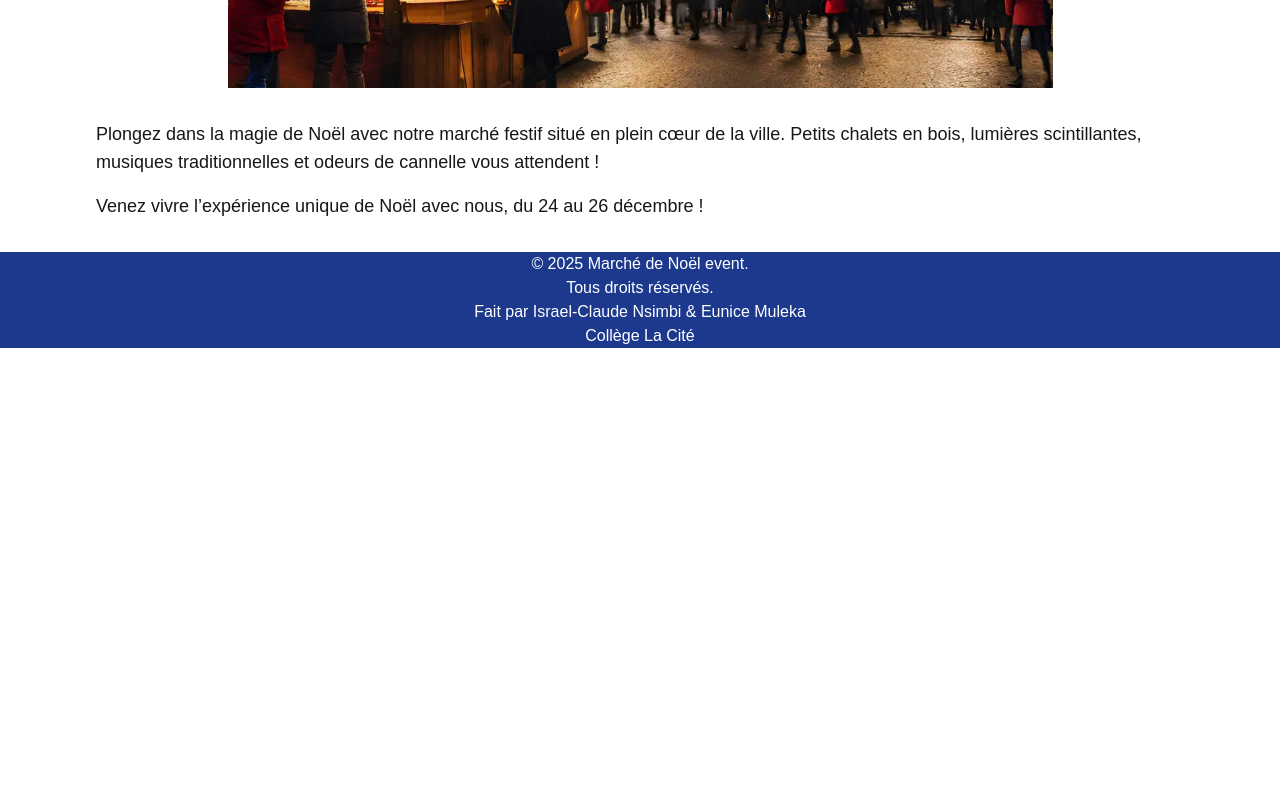
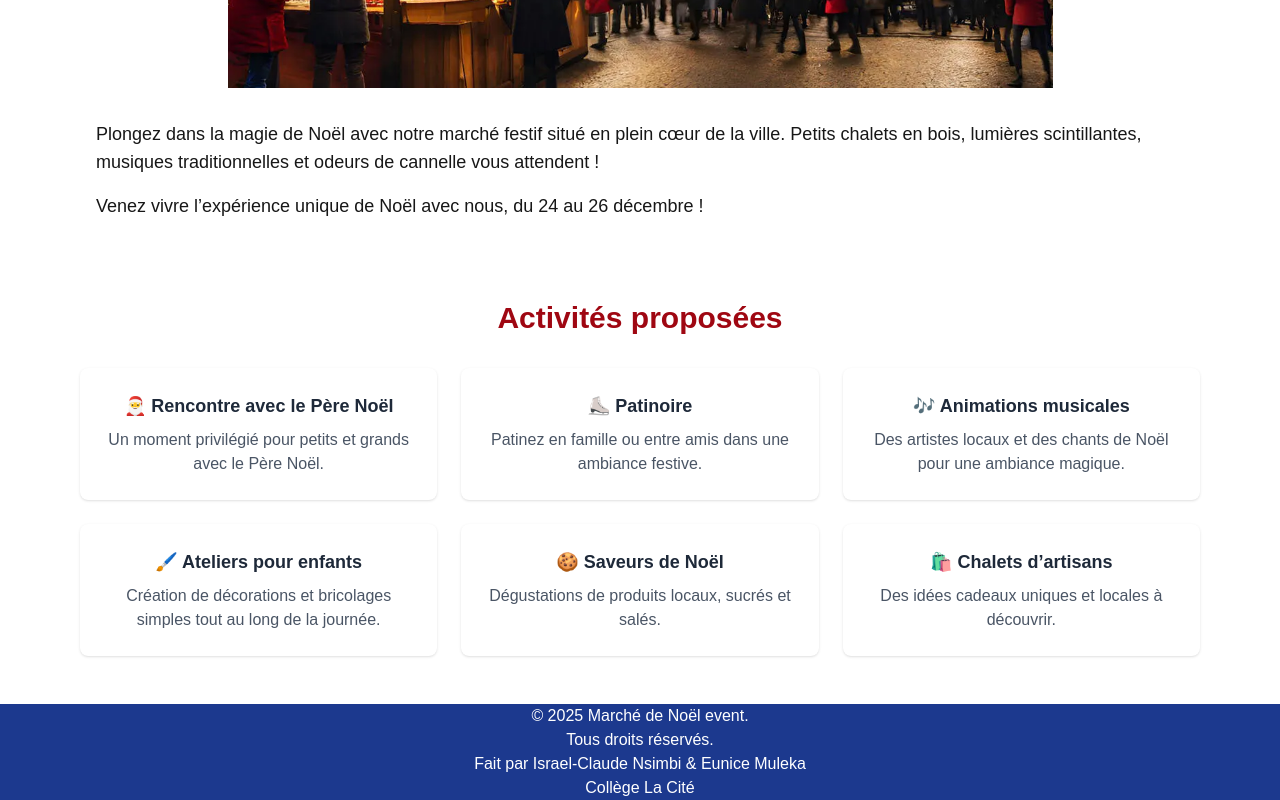
Before and after one commit to Isni-512/event-app, a Next.js app: page / in a window 1280 px wide. Shown: the part 584-1384 px from the top of the page. Before the commit the page ends 932 px from the top, so only its background shows below. Built offline with nearby package versions, Linux system fonts and the light colour scheme.

Commit message:
Ajout des activité

```diff
--- a/app/page.jsx
+++ b/app/page.jsx
@@ -1,8 +1,12 @@
+import Activites from "@/components/home/Activites";
 import Presentation from "@/components/home/Presentation";
 import Image from "next/image";
 
 export default function Home() {
     return (
+        <>
         <Presentation />
+        <Activites />
+        </>
     );
 }
--- /dev/null
+++ b/components/home/Activites.jsx
@@ -0,0 +1,43 @@
+// components/Activites.jsx
+
+export default function Activites() {
+  return (
+    <section className="py-12 px-4 max-w-6xl mx-auto">
+      <h2 className="text-3xl font-bold text-center text-red-800 mb-8">
+        Activités proposées
+      </h2>
+
+      <div className="grid grid-cols-1 sm:grid-cols-2 md:grid-cols-3 gap-6">
+        <div className="bg-white rounded-lg p-6 shadow text-center">
+          <h3 className="text-lg font-semibold text-gray-800 mb-2">🎅 Rencontre avec le Père Noël</h3>
+          <p className="text-gray-600">Un moment privilégié pour petits et grands avec le Père Noël.</p>
+        </div>
+
+        <div className="bg-white rounded-lg p-6 shadow text-center">
+          <h3 className="text-lg font-semibold text-gray-800 mb-2">⛸️ Patinoire</h3>
+          <p className="text-gray-600">Patinez en famille ou entre amis dans une ambiance festive.</p>
+        </div>
+
+        <div className="bg-white rounded-lg p-6 shadow text-center">
+          <h3 className="text-lg font-semibold text-gray-800 mb-2">🎶 Animations musicales</h3>
+          <p className="text-gray-600">Des artistes locaux et des chants de Noël pour une ambiance magique.</p>
+        </div>
+
+        <div className="bg-white rounded-lg p-6 shadow text-center">
+          <h3 className="text-lg font-semibold text-gray-800 mb-2">🖌️ Ateliers pour enfants</h3>
+          <p className="text-gray-600">Création de décorations et bricolages simples tout au long de la journée.</p>
+        </div>
+
+        <div className="bg-white rounded-lg p-6 shadow text-center">
+          <h3 className="text-lg font-semibold text-gray-800 mb-2">🍪 Saveurs de Noël</h3>
+          <p className="text-gray-600">Dégustations de produits locaux, sucrés et salés.</p>
+        </div>
+
+        <div className="bg-white rounded-lg p-6 shadow text-center">
+          <h3 className="text-lg font-semibold text-gray-800 mb-2">🛍️ Chalets d’artisans</h3>
+          <p className="text-gray-600">Des idées cadeaux uniques et locales à découvrir.</p>
+        </div>
+      </div>
+    </section>
+  );
+}
```
Also changed, not shown: components/home/Activités.jsx (deleted).
